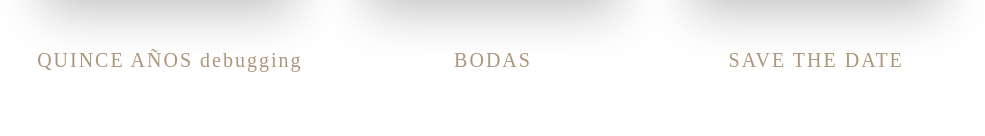
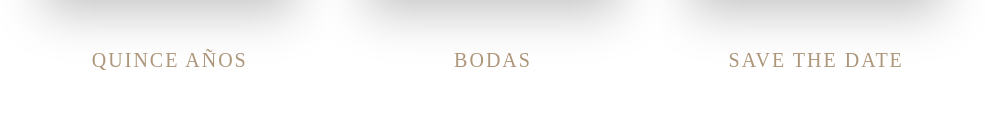
Before and after one commit to kunul942/wedding-jose-daniel, a Next.js app: page / in a window 1280 px wide. Shown: the part 2350-2486 px from the top of the page, without its empty margins (147-1132 px from the left). Built offline with nearby package versions, Linux system fonts and the light colour scheme.

Commit message:
feat: ready to prod

```diff
--- a/components/photograph/components/home/HomeServices.tsx
+++ b/components/photograph/components/home/HomeServices.tsx
@@ -65,8 +65,7 @@ export const HomeServices = () => {
                             <Image
                                 width={3000}
                                 height={3000}
-                                src={BodaImage?.src}
-                                // src={XVImage?.src}
+                                src={XVImage?.src}
                                 alt='XVImage'
                                 className='h-[500px] w-full object-cover sm:h-[750px] shadow-xl'
                             />
--- a/components/photograph/components/peopleGallery/PeopleGallery.tsx
+++ b/components/photograph/components/peopleGallery/PeopleGallery.tsx
@@ -10,8 +10,6 @@ export const PeopleGallery = ({ peopleGallery }: Props) => {
     const { fadeOut } = useAnimations();
 
     const isHover = true;
-
-    console.log('Is something happening here?', peopleGallery.mainImage);
 
     return (
         <>
--- a/constant/index.ts
+++ b/constant/index.ts
@@ -406,17 +406,11 @@ export const infoLinksSections = {
 //*****HomePage*****//
 
 export const homeServicesImage = [
-    // {
-    //     id: '01',
-    //     img: XVImage,
-    //     text: 'QUINCE AÑOS',
-    //     link: '/galerias/quince-años',
-    // },
     {
         id: '01',
-        img: BodaImage,
-        text: 'QUINCE AÑOS debugging',
-        link: '/galerias/portafolio',
+        img: XVImage,
+        text: 'QUINCE AÑOS',
+        link: '/galerias/quince-años',
     },
     {
         id: '02',
--- a/pages/galerias/[slug].tsx
+++ b/pages/galerias/[slug].tsx
@@ -18,7 +18,6 @@ interface Props {
 
 export default function GaleriasPage<NextPage>({ gallery }: Props) {
     const { openMenu } = useContext(PhotographyContext);
-
     return (
         <Layout title={'Wedding Jose Daniel Galerias'}>
             <div className={`${openMenu ? 'hidden' : ''}`}>
```
